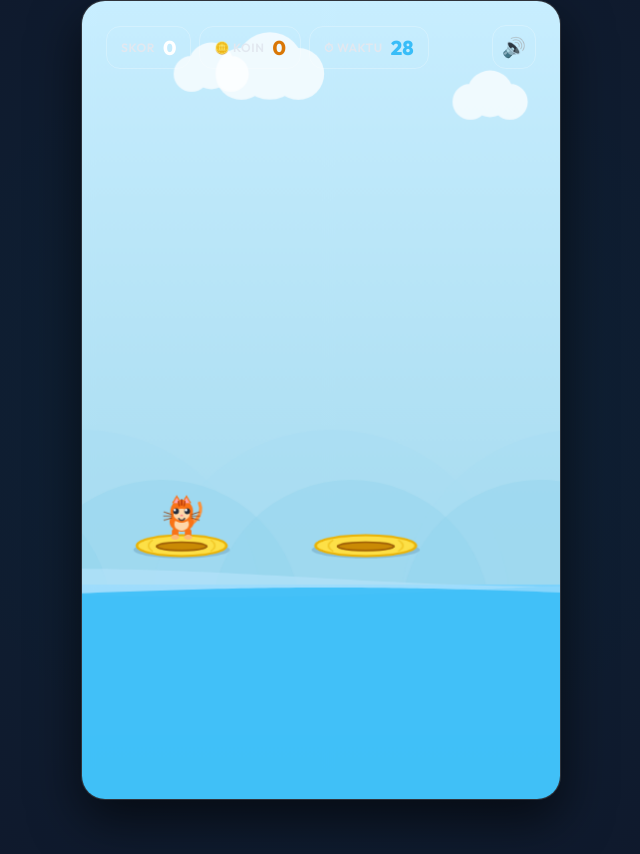
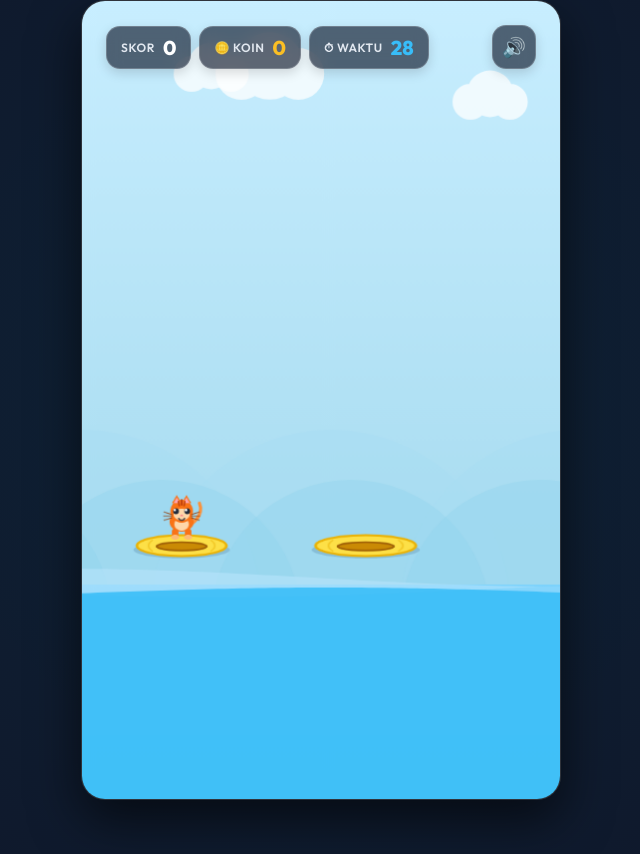
Before and after one commit to Ozyy88/Game-Phaser, a website: page index.html in a window 1280 px wide. Both pictures are taken after a click on the button "▶ PLAY". Shown: the top 854 px of the page, without its empty margins (319-959 px from the left). Drawn offline with Linux system fonts and the light colour scheme.

Commit message:
ubah dikit

```diff
--- a/style.css
+++ b/style.css
@@ -110,18 +110,22 @@ body::before {
 }
 
 .score-badge {
-  background: transparent;
-  border: 1px solid rgba(255, 255, 255, 0.25);
+  background: rgba(15, 23, 42, 0.65);
+  border: 1px solid rgba(255, 255, 255, 0.2);
+  backdrop-filter: blur(8px);
+  -webkit-backdrop-filter: blur(8px);
+  box-shadow: 0 4px 12px rgba(0, 0, 0, 0.15);
   padding: 8px 14px;
   border-radius: 14px;
   display: flex;
   align-items: center;
   gap: 8px;
-  transition: transform 0.2s ease;
+  transition: transform 0.2s ease, background-color 0.2s ease;
 }
 
 .score-badge:hover {
   transform: translateY(-2px);
+  background: rgba(15, 23, 42, 0.8);
 }
 
 .score-badge .label {
@@ -139,7 +143,7 @@ body::before {
 }
 
 .score-badge.coin-badge .value {
-  color: var(--secondary);
+  color: #fbbf24; /* Bright gold/amber color for high contrast */
 }
 
 .score-badge.timer-badge .value {
@@ -177,8 +181,11 @@ body::before {
 }
 
 .audio-btn {
-  background: transparent;
-  border: 1px solid rgba(255, 255, 255, 0.25);
+  background: rgba(15, 23, 42, 0.65);
+  border: 1px solid rgba(255, 255, 255, 0.2);
+  backdrop-filter: blur(8px);
+  -webkit-backdrop-filter: blur(8px);
+  box-shadow: 0 4px 12px rgba(0, 0, 0, 0.15);
   width: 44px;
   height: 44px;
   border-radius: 14px;
@@ -192,7 +199,8 @@ body::before {
 }
 
 .audio-btn:hover {
-  background: rgba(255, 255, 255, 0.1);
+  background: rgba(15, 23, 42, 0.85);
+  border-color: rgba(255, 255, 255, 0.35);
   transform: scale(1.05);
 }
 
```
